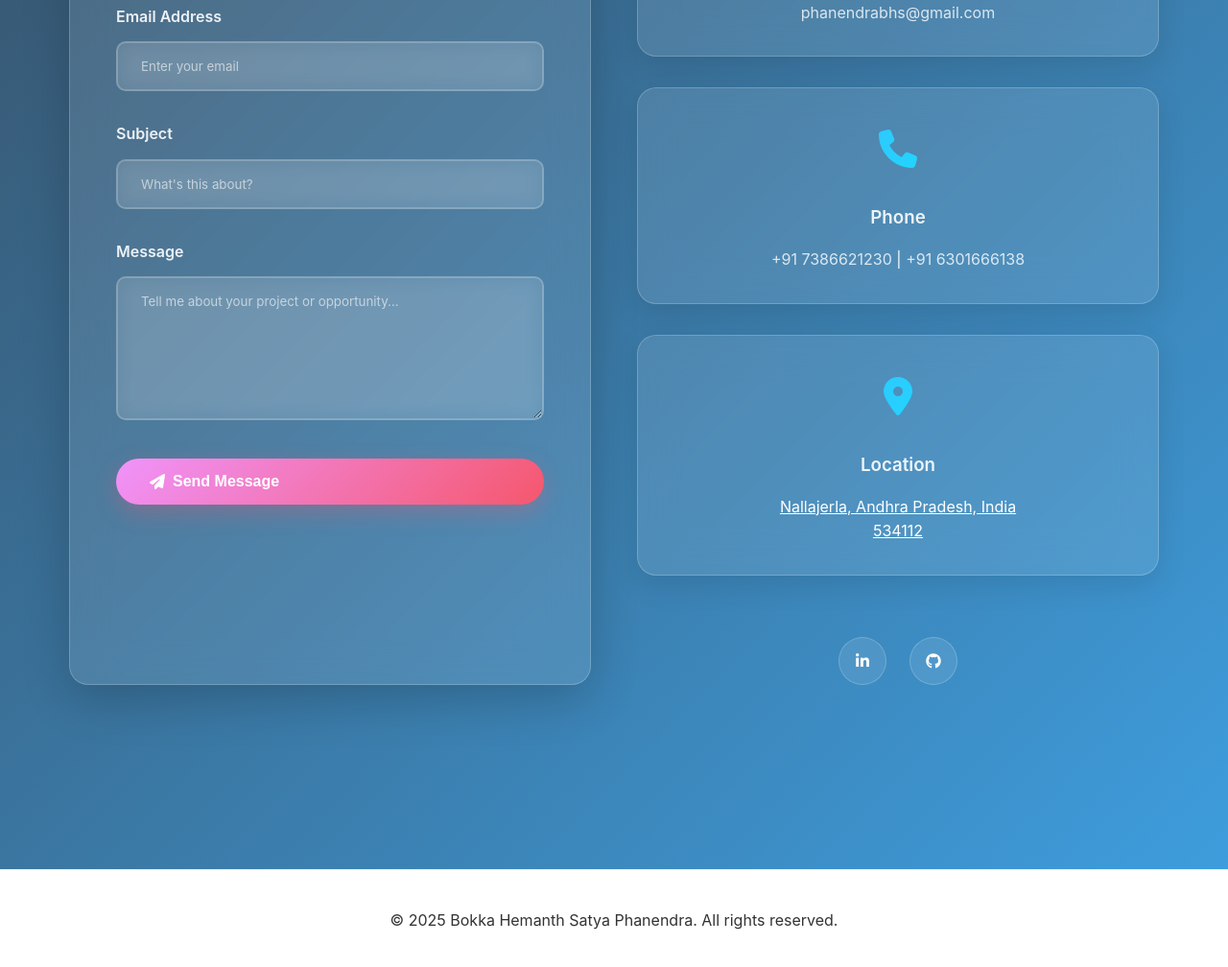
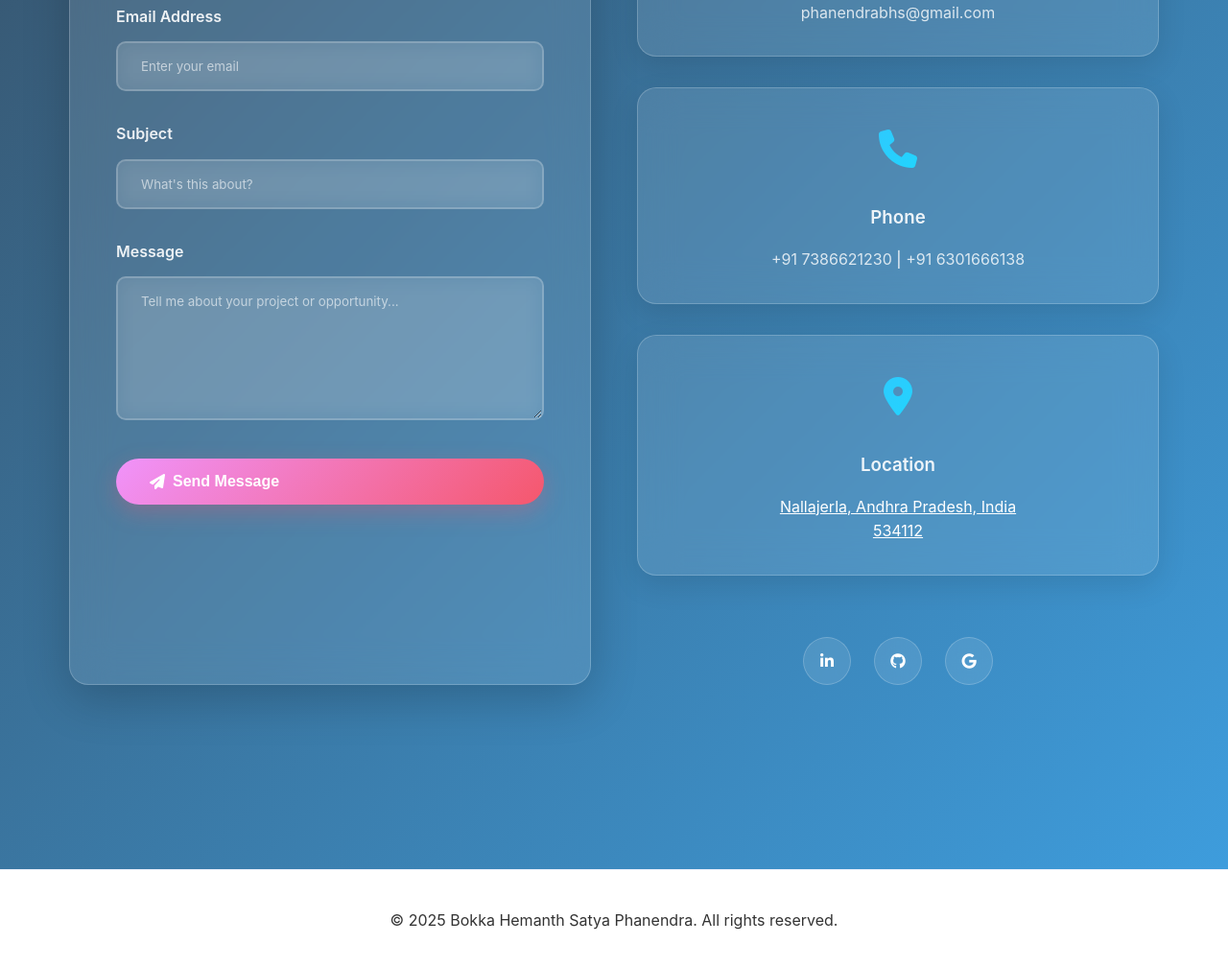
Before and after one commit to bhsphanendra/Hemanth_Digital_Portfolio, a plain HTML site: page index.html in a window 1280 px wide. Shown: the part 5548-6556 px from the top of the page at 96% size. Drawn offline with Linux system fonts and the light colour scheme.

Commit message:
Update index.html

```diff
--- a/index.html
+++ b/index.html
@@ -449,7 +449,10 @@
                         <a href="https://github.com/bhsphanendra" class="social-link" title="GitHub">
                             <i class="fab fa-github"></i>
                         </a>
-
+                        <a href="https://mail.google.com/mail/?view=cm&fs=1&to=phanendrabhs@gmail.com"
+                           class="social-link" title="Gmail" target="_blank" rel="noopener">
+                            <i class="fab fa-google"></i>
+                        </a>
                         </a>
                     </div>
                 </div>
```
